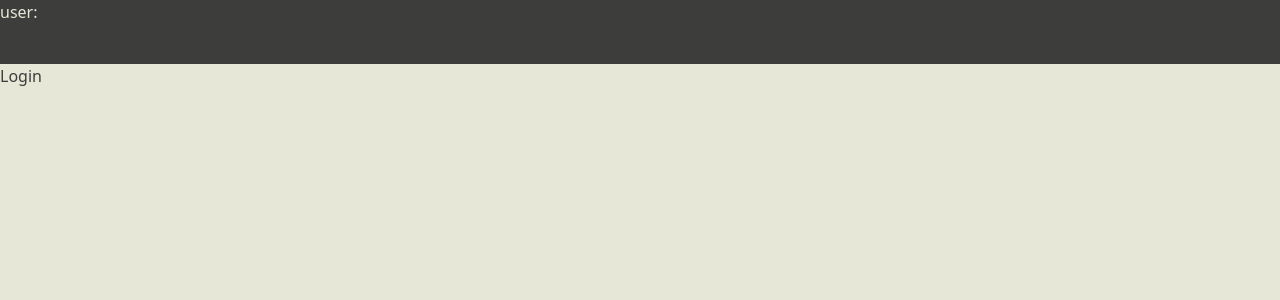
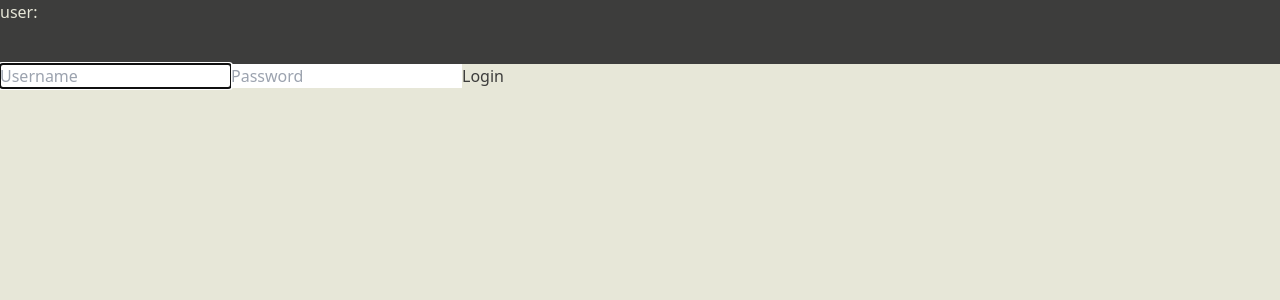
Before and after one commit to alitarika/wordGame, a React (Vite) app in the folder frontend/: page /login in a window 1280 px wide. Shown: the top 300 px of the page. Built offline with nearby package versions, Linux system fonts and the light colour scheme.

Commit message:
Log In init

```diff
--- a/frontend/src/pages/users/Login.jsx
+++ b/frontend/src/pages/users/Login.jsx
@@ -1,7 +1,59 @@
-import React from "react";
+import { useContext, useEffect, useState } from "react";
+import { UserContext } from "../../contexts/UserContext.jsx";
+import { loginUser } from "../../controllers/userControllers.js";
 
 const Login = () => {
-  return <div>Login</div>;
+  // Set html title on the first render of page/ on mount
+  useEffect(() => {
+    document.title = "Log In";
+  }, []);
+
+  const { setUser } = useContext(UserContext);
+
+  const [formData, setFormData] = useState({
+    username: "",
+    password: "",
+  });
+
+  const handleLogin = async (e) => {
+    e.preventDefault();
+
+    try {
+      await loginUser(formData.username, formData.password);
+      setUser(formData.username);
+    } catch (error) {
+      console.log(error);
+    }
+  };
+  return (
+    <div>
+      <form onSubmit={handleLogin}>
+        <input
+          type="text"
+          autoFocus
+          autoComplete="username"
+          placeholder="Username"
+          name="username"
+          id="username"
+          value={formData.username}
+          onChange={(e) =>
+            setFormData({ ...formData, username: e.target.value })
+          }
+        />
+        <input
+          type="password"
+          placeholder="Password"
+          name="password"
+          id="password"
+          value={formData.password}
+          onChange={(e) =>
+            setFormData({ ...formData, password: e.target.value })
+          }
+        />
+        <button>Login</button>
+      </form>
+    </div>
+  );
 };
 
 export default Login;
```
